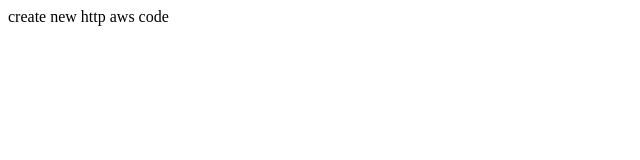
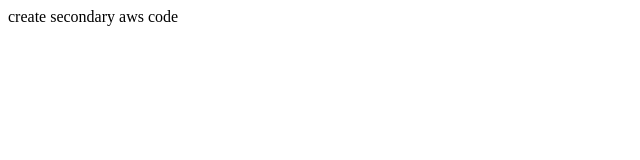
Before and after one commit to azuretech05/aws, a plain HTML site: page index.html in a window 1280 px wide. Shown: the full height of the page, 0-640 px from the left. Drawn offline with Linux system fonts and the light colour scheme.

Commit message:
updatetobranch3

```diff
--- a/index.html
+++ b/index.html
@@ -1 +1 @@
-<hi>create new http aws code</hi>
+<hi>create secondary aws code</hi>
```
